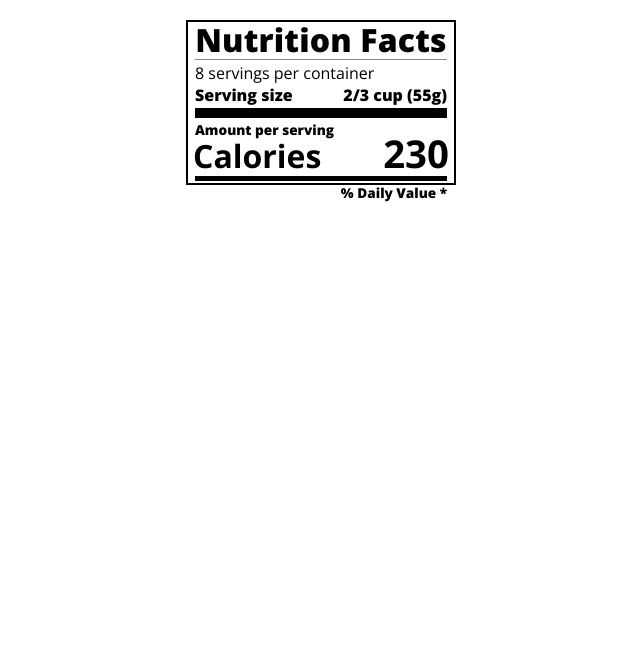
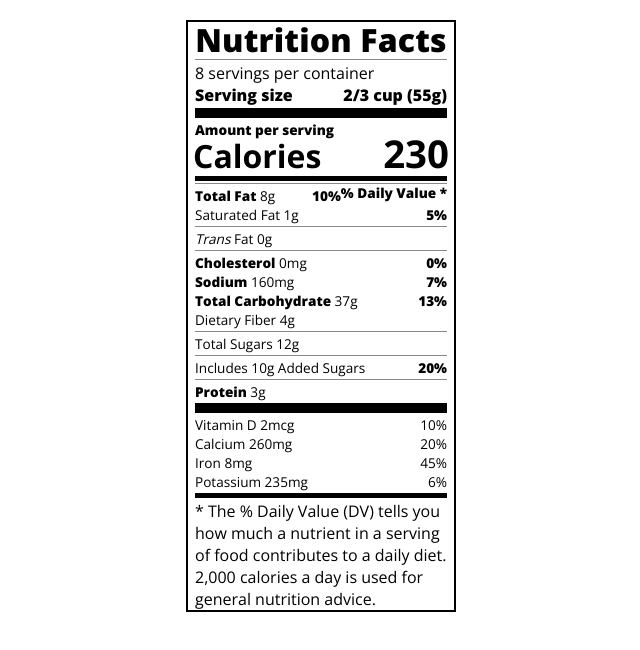
Before and after one commit to AhseomC/Nutrition-Label, a plain HTML site: page index.html in a window 1280 px wide. Shown: the whole page, without its empty margins (319-959 px from the left). Drawn offline with nearby package versions, Linux system fonts and the light colour scheme.

Commit message:
Update index.html

```diff
--- a/index.html
+++ b/index.html
@@ -21,9 +21,31 @@
       </div>
       <div class="divider md"></div>
       <div class="daily-value sm-text">
-        <p class="right bold">% Daily Value *</p>
-
+        <p class="right bold no-divider">% Daily Value *</p>
+        <div class="divider"></div>
+        <p><span class="bold">Total Fat</span> 8g <span class="bold right">10%</span></p>
+        <p class="indent no-divider">Saturated Fat 1g <span class="bold right">5%</span></p>
+        <div class="divider"></div>
+        <p class="indent no-divider"><i>Trans</i> Fat 0g</p>
+        <div class="divider"></div>
+        <p><span class="bold">Cholesterol</span> 0mg <span class="right bold">0%</span></p>
+        <p><span class="bold">Sodium</span> 160mg <span class="right bold">7%</span></p>
+        <p><span class="bold">Total Carbohydrate</span> 37g <span class="right bold">13%</span></p>
+        <p class="indent no-divider">Dietary Fiber 4g</p>
+        <div class="divider"></div>
+        <p class="indent no-divider">Total Sugars 12g</p>
+        <div class="divider dbl-indent"></div>
+        <p class="dbl-indent no-divider">Includes 10g Added Sugars <span class="right bold">20%</span>
+        <div class="divider"></div>
+        <p class="no-divider"><span class="bold">Protein</span> 3g</p>
+        <div class="divider lg"></div>
+        <p>Vitamin D 2mcg <span class="right">10%</span></p>
+        <p>Calcium 260mg <span class="right">20%</span></p>
+        <p>Iron 8mg <span class="right">45%</span></p>
+        <p class="no-divider">Potassium 235mg <span class="right">6%</span></p>
       </div>
+      <div class="divider md"></div>
+      <p class="note">* The % Daily Value (DV) tells you how much a nutrient in a serving of food contributes to a daily diet. 2,000 calories a day is used for general nutrition advice.</p>
     </div>
   </body>
 </html>
```
